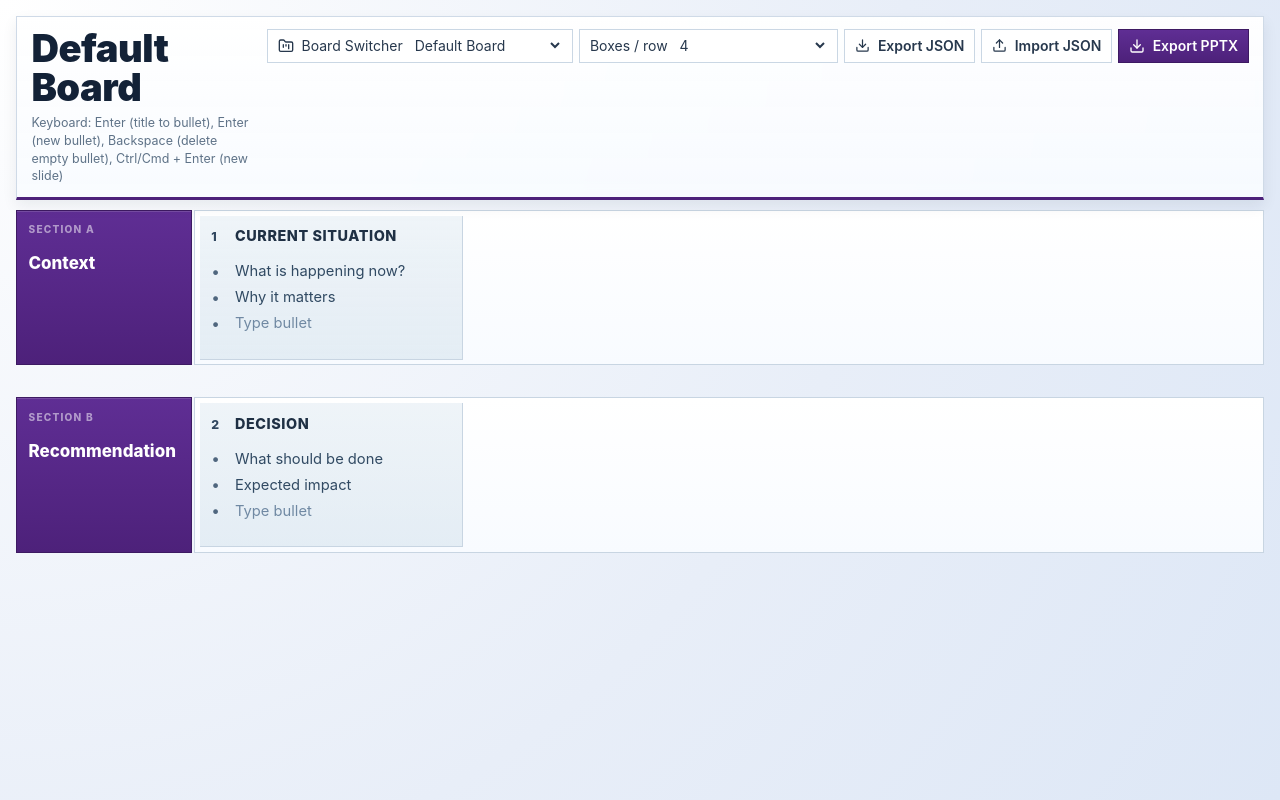
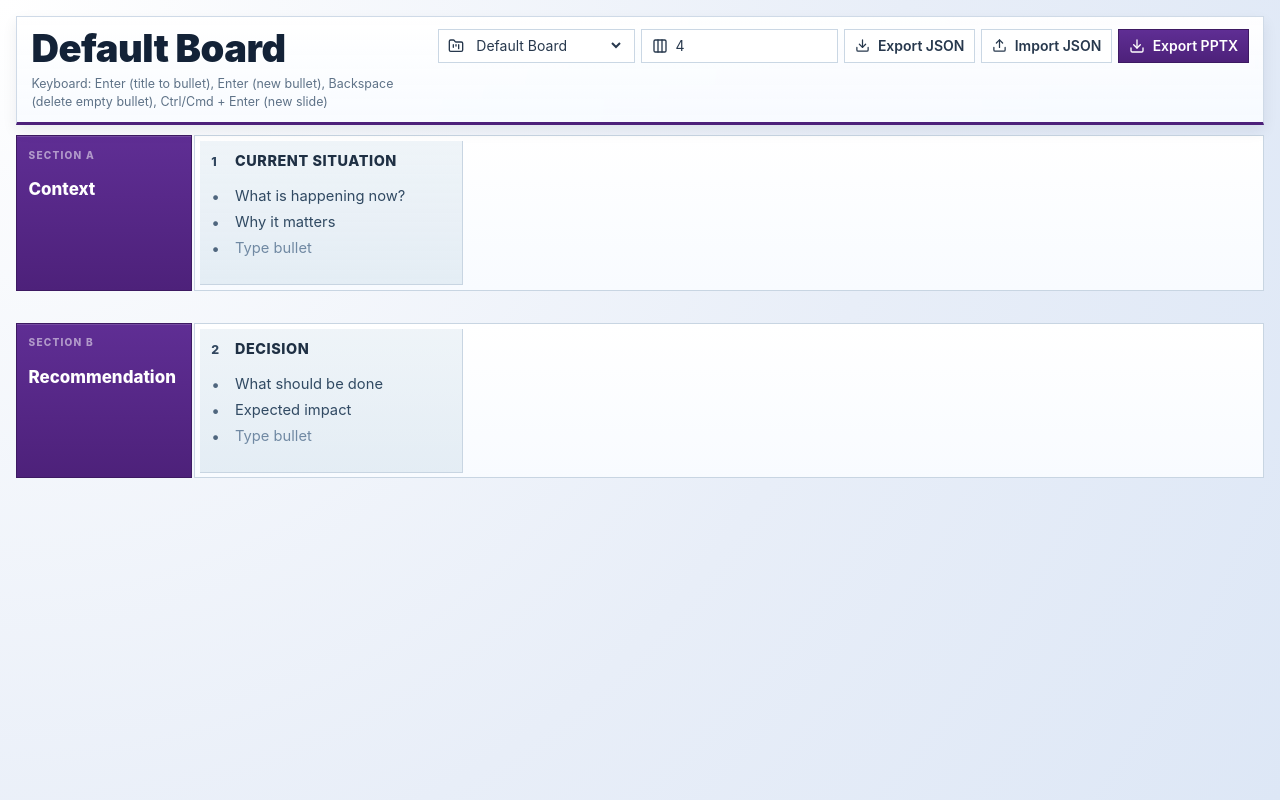
Before and after one commit to nicola-zanardi/storylining-board, a React (Vite) app: page / in a window 1280 px wide. Built offline with nearby package versions, Linux system fonts and the light colour scheme.

Commit message:
Adjust toolbar controls to icon-only switcher and text boxes input

```diff
--- a/src/App.jsx
+++ b/src/App.jsx
@@ -16,7 +16,7 @@ import {
   verticalListSortingStrategy,
 } from '@dnd-kit/sortable';
 import { CSS } from '@dnd-kit/utilities';
-import { Copy, Download, FolderKanban, Plus, Trash2, Upload } from 'lucide-react';
+import { Columns3, Copy, Download, FolderKanban, Plus, Trash2, Upload } from 'lucide-react';
 import PptxGenJS from 'pptxgenjs';
 import { v4 as uuidv4 } from 'uuid';
 
@@ -1592,8 +1592,8 @@ function App() {
 
             <div className="toolbar-actions flex flex-wrap items-center gap-2">
               <label className="toolbar-field flex items-center gap-2 rounded-lg border border-slate-300 bg-white px-3 py-2 text-sm text-slate-700">
-                <FolderKanban size={16} />
-                <span className="whitespace-nowrap">Board Switcher</span>
+                <FolderKanban size={16} aria-hidden="true" />
+                <span className="sr-only">Board switcher</span>
                 <select
                   value={activeProject.id}
                   onChange={(event) => handleBoardSelection(event.target.value)}
@@ -1610,19 +1610,16 @@ function App() {
               </label>
 
               <label className="toolbar-field flex items-center gap-2 rounded-lg border border-slate-300 bg-white px-3 py-2 text-sm text-slate-700">
-                <span className="whitespace-nowrap">Boxes / row</span>
-                <select
-                  value={boxesPerRow}
+                <Columns3 size={16} aria-hidden="true" />
+                <span className="sr-only">Boxes per row</span>
+                <input
+                  type="text"
+                  inputMode="numeric"
+                  value={String(boxesPerRow)}
                   onChange={(event) => updateBoxesPerRow(event.target.value)}
                   className="toolbar-select max-w-[90px] bg-transparent text-sm outline-none"
                   aria-label="Boxes per row"
-                >
-                  {Array.from({ length: 8 }, (_, index) => index + 1).map((value) => (
-                    <option key={value} value={value}>
-                      {value}
-                    </option>
-                  ))}
-                </select>
+                />
               </label>
 
 
```
